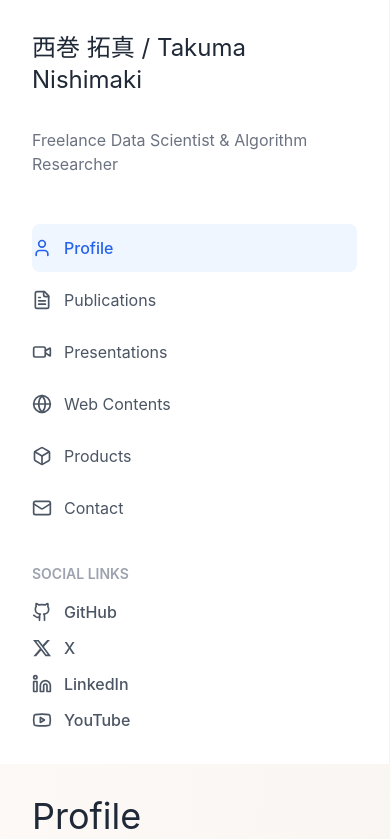
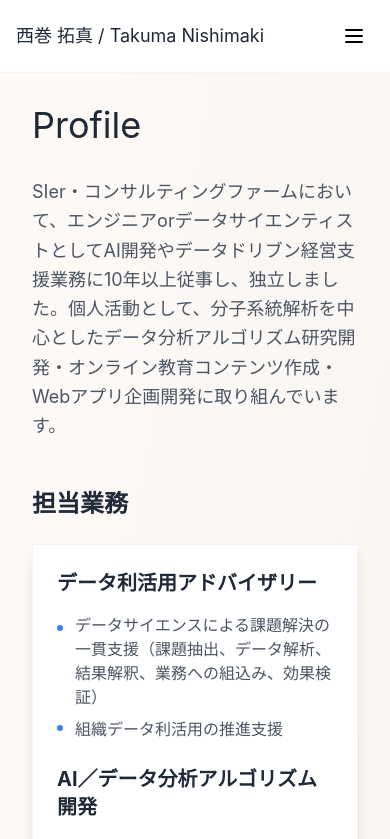
Before and after one commit to t-24maki/portfolio, a React (Create React App) app: page / in a window 390 px wide. Shown: the top 839 px of the page. Built offline with nearby package versions, Linux system fonts and the light colour scheme.

Commit message:
デザイン調整

```diff
--- a/src/App.js
+++ b/src/App.js
@@ -1,6 +1,9 @@
 import React, { useState } from 'react';
 import { Github, Linkedin, Mail, FileText, User, Box, GraduationCap, Video, Youtube, Globe } from 'lucide-react';
 import { Helmet } from 'react-helmet';
+
+import { Menu, X } from 'lucide-react';
+import MobileNav from './MobileNav';
 
 import dsyoutubeImage from './assets/ds-youtube.jpg';
 import dssiteImage from './assets/ds-site.jpg';
@@ -144,7 +147,7 @@ const Portfolio = () => {
             <h2 className="text-4xl mb-6 text-gray-800">Profile</h2>
             <div className="prose max-w-none">
               <p className="text-gray-600 text-lg leading-relaxed">
-                SIer・コンサルティングファームにおいて、エンジニアorデータサイエンティストとしてAI開発やデータドリブン経営支援案件に10年以上従事し、独立しました。個人活動として、分子系統解析を中心とした分析アルゴリズム研究開発・オンライン教育コンテンツ作成・Webアプリ企画開発に取り組んでいます。
+                SIer・コンサルティングファームにおいて、エンジニアorデータサイエンティストとしてAI開発やデータドリブン経営支援業務に10年以上従事し、独立しました。個人活動として、分子系統解析を中心としたデータ分析アルゴリズム研究開発・オンライン教育コンテンツ作成・Webアプリ企画開発に取り組んでいます。
               </p>
               <h3 className="text-2xl font-semibold mt-12 mb-6 text-gray-800">担当業務</h3>
               <div className="space-y-6">
@@ -165,7 +168,7 @@ const Portfolio = () => {
                   <ul className="text-gray-600 space-y-2">
                     <li className="flex items-start">
                       <div className="w-1.5 h-1.5 bg-blue-500 rounded-full mr-3 mt-2"></div>
-                      データ分析関連プロダクト/ソリューション企画とモック開発
+                      データ利活用ソリューションの企画・モック開発
                     </li>
                     <li className="flex items-start">
                       <div className="w-1.5 h-1.5 bg-blue-500 rounded-full mr-3 mt-2"></div>
@@ -498,7 +501,7 @@ const Portfolio = () => {
                             href="https://apps.apple.com/jp/app/id6596765054"
                             target="_blank"
                             rel="noopener noreferrer"
-                            className="inline-flex items-center px-4 py-2 text-sm font-medium text-gray-600 border border-gray-200 rounded-lg hover:bg-gray-50 focus:outline-none focus:ring-2 focus:ring-gray-100 focus:ring-offset-2 transition-shadow"
+                            className="inline-flex items-center px-4 py-2 text-sm font-medium text-blue-600 border border-blue-200 rounded-lg hover:bg-blue-50 focus:outline-none focus:ring-2 focus:ring-blue-100 focus:ring-offset-2 transition-shadow"
                           >
                             <Box className="mr-2 h-4 w-4" />
                             iOS App Store
@@ -507,7 +510,7 @@ const Portfolio = () => {
                             href="https://play.google.com/store/apps/details?id=com.rollapps.decidenow"
                             target="_blank"
                             rel="noopener noreferrer"
-                            className="inline-flex items-center px-4 py-2 text-sm font-medium text-gray-600 border border-gray-200 rounded-lg hover:bg-gray-50 focus:outline-none focus:ring-2 focus:ring-gray-100 focus:ring-offset-2 transition-shadow"
+                            className="inline-flex items-center px-4 py-2 text-sm font-medium text-blue-600 border border-blue-200 rounded-lg hover:bg-blue-50 focus:outline-none focus:ring-2 focus:ring-blue-100 focus:ring-offset-2 transition-shadow"
                           >
                             <Box className="mr-2 h-4 w-4" />
                             Google Play Store
@@ -537,7 +540,7 @@ const Portfolio = () => {
                             href="https://apps.apple.com/jp/app/id6737188459"
                             target="_blank"
                             rel="noopener noreferrer"
-                            className="inline-flex items-center px-4 py-2 text-sm font-medium text-gray-600 border border-gray-200 rounded-lg hover:bg-gray-50 focus:outline-none focus:ring-2 focus:ring-gray-100 focus:ring-offset-2 transition-shadow"
+                            className="inline-flex items-center px-4 py-2 text-sm font-medium text-blue-600 border border-blue-200 rounded-lg hover:bg-blue-50 focus:outline-none focus:ring-2 focus:ring-blue-100 focus:ring-offset-2 transition-shadow"
                           >
                             <Box className="mr-2 h-4 w-4" />
                             iOS App Store
@@ -571,9 +574,15 @@ const Portfolio = () => {
       <SEOMetaTags activeSection={activeSection} />
       <SchemaOrg />
       <div className="container mx-auto">
+        <MobileNav
+          activeSection={activeSection}
+          setActiveSection={setActiveSection}
+          menuItems={menuItems}
+          socialLinks={socialLinks}
+        />
         <div className="flex flex-col md:flex-row min-h-screen">
           {/* 左サイドバー */}
-          <div className="md:w-64 bg-white p-8 border-r border-gray-100 md:sticky md:top-0 md:h-screen">
+          <div className="hidden md:block md:w-64 bg-white p-8 border-r border-gray-100 md:sticky md:top-0 md:h-screen">
             <div className="h-full flex flex-col">
               <div className="flex-none">
                 <h1 className="text-2xl mb-8 text-gray-800">西巻 拓真 / Takuma Nishimaki</h1>
--- /dev/null
+++ b/src/MobileNav.js
@@ -0,0 +1,80 @@
+import React, { useState } from 'react';
+import { Menu, X } from 'lucide-react';
+import { Github, Linkedin, Mail, FileText, User, Box, Video, Youtube, Globe, XLogo } from 'lucide-react';
+
+const MobileNav = ({ activeSection, setActiveSection, menuItems, socialLinks }) => {
+  const [isOpen, setIsOpen] = useState(false);
+
+  const toggleMenu = () => {
+    setIsOpen(!isOpen);
+  };
+
+  const handleMenuClick = (id) => {
+    setActiveSection(id);
+    setIsOpen(false);
+  };
+
+  return (
+    <div className="md:hidden">
+      <div className="flex justify-between items-center p-4 bg-white border-b border-gray-100">
+        <h1 className="text-lg text-gray-800">西巻 拓真 / Takuma Nishimaki</h1>
+        <button
+          onClick={toggleMenu}
+          className="p-2 rounded-lg hover:bg-gray-100 transition-colors"
+          aria-label="Toggle menu"
+        >
+          {isOpen ? <X size={24} /> : <Menu size={24} />}
+        </button>
+      </div>
+
+      {/* Slide-down menu */}
+      <div
+        className={`fixed w-full bg-white border-b border-gray-100 transition-all duration-300 ease-in-out ${
+          isOpen ? 'max-h-screen opacity-100' : 'max-h-0 opacity-0 overflow-hidden'
+        }`}
+      >
+        <div className="p-4 space-y-2">
+          {menuItems.map((item) => {
+            const Icon = item.icon;
+            return (
+              <button
+                key={item.id}
+                onClick={() => handleMenuClick(item.id)}
+                className={`w-full flex items-center space-x-3 p-2 rounded-lg transition-colors ${
+                  activeSection === item.id
+                    ? 'bg-blue-50 text-blue-600 font-medium'
+                    : 'text-gray-600 hover:bg-gray-50'
+                }`}
+              >
+                <Icon size={20} />
+                <span>{item.label}</span>
+              </button>
+            );
+          })}
+
+          <div className="pt-4 border-t border-gray-100">
+            <div className="grid grid-cols-4 gap-4">
+              {socialLinks.map((link) => {
+                const Icon = link.icon;
+                return (
+                  <a
+                    key={link.label}
+                    href={link.href}
+                    target="_blank"
+                    rel="noopener noreferrer"
+                    className="flex items-center justify-center p-2 text-gray-600 hover:text-blue-600 transition-colors"
+                    aria-label={link.label}
+                  >
+                    <Icon size={20} />
+                  </a>
+                );
+              })}
+            </div>
+          </div>
+        </div>
+      </div>
+    </div>
+  );
+};
+
+export default MobileNav;
```
